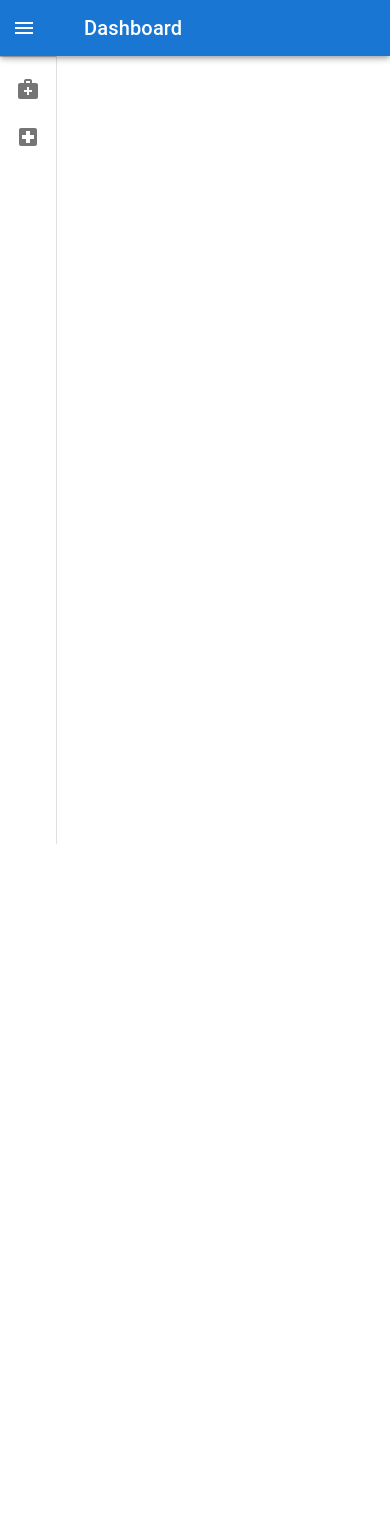
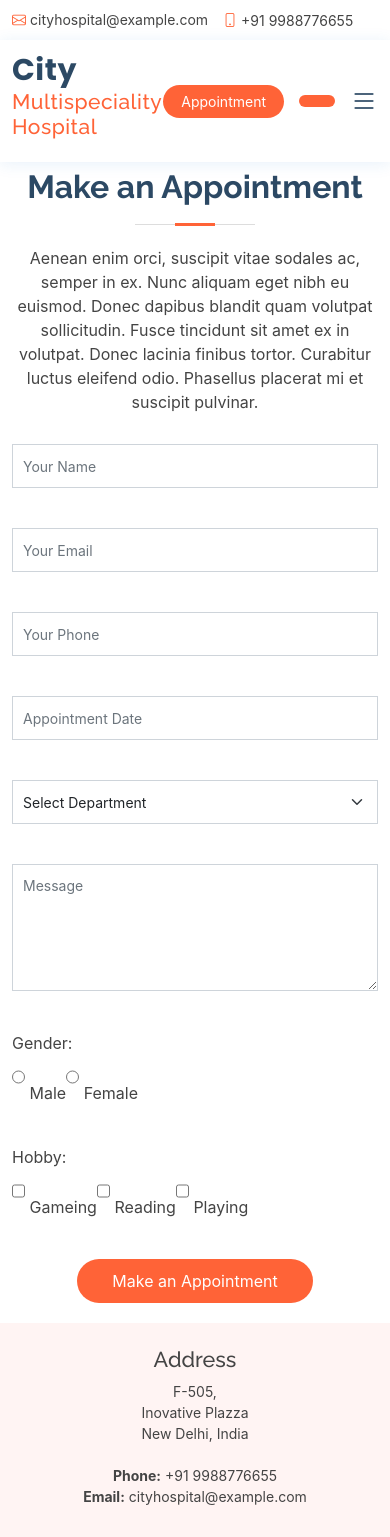
Before and after one commit to piyuholic/cityHostpitalNew, a React (Create React App) app: page /Appointment in a window 390 px wide. Shown: the top 1537 px of the page. Before the commit the page ends 844 px from the top, so only its background shows below. Built offline with nearby package versions, Linux system fonts and the light colour scheme.

Commit message:
appointment_5

```diff
--- a/public/assets/css/style.css
+++ b/public/assets/css/style.css
@@ -210,6 +210,7 @@ h1, h2, h3, h4, h5, h6 {
   transition: 0.3s;
   font-size: 14px;
   display: inline-block;
+  border: none;
 }
 
 .appointment-btn:hover {
--- a/src/Adminpenal/component/Layout.js
+++ b/src/Adminpenal/component/Layout.js
@@ -18,7 +18,9 @@ import ListItemIcon from '@mui/material/ListItemIcon';
 import ListItemText from '@mui/material/ListItemText';
 import LocalHospitalIcon from '@mui/icons-material/LocalHospital';
 import MedicalServicesIcon from '@mui/icons-material/MedicalServices';
+import PersonIcon from '@mui/icons-material/Person';
 import { NavLink } from 'react-router-dom';
+import { Person } from '@mui/icons-material';
 
 const drawerWidth = 240;
 
@@ -100,7 +102,8 @@ export default function Layout({ children }) {
 
     let displayList = [
         { name: 'Medicines', to: '/Medicineadmin', icon: <MedicalServicesIcon /> },
-        { name: 'Doctors', to: '/Doctoradmin', icon: <LocalHospitalIcon /> }
+        { name: 'Doctors', to: '/Doctoradmin', icon: <LocalHospitalIcon /> },
+        { name: 'Patients', to: '/Patientadmin', icon: <Person/> }
     ]
 
     return (
--- /dev/null
+++ b/src/Adminpenal/container/Patientadmin.js
@@ -0,0 +1,133 @@
+import React from 'react';
+import Button from '@mui/material/Button';
+import TextField from '@mui/material/TextField';
+import Dialog from '@mui/material/Dialog';
+import DialogActions from '@mui/material/DialogActions';
+import DialogContent from '@mui/material/DialogContent';
+import DialogContentText from '@mui/material/DialogContentText';
+import DialogTitle from '@mui/material/DialogTitle';
+import * as yup from 'yup';
+import { useFormik, Form, Formik } from 'formik';
+
+
+
+
+function Patientadmin(props) {
+
+
+    const [open, setOpen] = React.useState(false);
+
+    const handleClickOpen = () => {
+        setOpen(true);
+    };
+
+    const handleClose = () => {
+        setOpen(false);
+    };
+
+    const handleAdd = (values) => {
+
+        let localData = JSON.parse(localStorage.getItem("Patient"));
+
+        let id = Math.floor(Math.random() * 100000)
+
+        let data = { id: id, ...values };
+
+        if (localData === null) {
+            localStorage.setItem("Patient", JSON.stringify([data]));
+        } else {
+            localData.push(data)
+            localStorage.setItem("Patient", JSON.stringify(localData));
+        }
+
+        setOpen(false);
+        formikObj.resetForm()
+    };
+
+
+
+
+    let schema = yup.object().shape({
+        name: yup.string().required("Please Enter patientname."),
+        mobilenumber: yup.string().required("Please Enter mobilenumber."),
+        email: yup.string().required("Please Enter email."),
+    });
+
+    const formikObj = useFormik({
+        validationSchema: schema,
+        initialValues: {
+            name: '',
+            mobilenumber: '',
+            email: ''
+        },
+        onSubmit: values => {
+            handleAdd(values)
+        },
+    });
+
+    const { handleBlur, handleChange, errors, touched, handleSubmit } = formikObj;
+
+    return (
+        <div>
+            <h1>Patients</h1>
+            <div>
+                <Button variant="outlined" onClick={handleClickOpen}>
+                    Add Patients
+                </Button>
+                <Dialog open={open} onClose={handleClose}>
+                    <DialogTitle>Subscribe</DialogTitle>
+                    <Formik values={formikObj}>
+                        <from onSubmit={handleSubmit}>
+                            <DialogContent>
+                                <TextField
+                                    margin="dense"
+                                    id="name"
+                                    name='name'
+                                    label="Patients name"
+                                    type="text"
+                                    fullWidth
+                                    variant="standard"
+                                    onChange={handleChange}
+                                    onBlur={handleBlur}
+                                />
+                                <p>{errors.name && touched.name ? errors.name : ''}</p>
+                                <TextField
+                                    margin="dense"
+                                    id="mobilenumber"
+                                    name="mobilenumber"
+                                    label="mobile number"
+                                    type="text"
+                                    fullWidth
+                                    variant="standard"
+                                    onChange={handleChange}
+                                    onBlur={handleBlur}
+                                />
+                                <p>{errors.mobilenumber && touched.mobilenumber ? errors.mobilenumber : ''}</p>
+                                <TextField
+                                    margin="dense"
+                                    id="email"
+                                    name="email"
+                                    label="Email "
+                                    type="email"
+                                    fullWidth
+                                    variant="standard"
+                                    onChange={handleChange}
+                                    onBlur={handleBlur}
+
+                                />
+                                <p>{errors.email && touched.email ? errors.email : ''}</p>
+                            </DialogContent>
+                        </from>
+                    </Formik>
+                    <DialogActions>
+                        <Button onClick={handleClose}>Cancel</Button>
+                        <Button onClick={handleAdd} type='submit'>add</Button>
+                    </DialogActions>
+                </Dialog>
+            </div>
+        </div>
+    );
+}
+
+
+export default Patientadmin;
--- a/src/App.js
+++ b/src/App.js
@@ -1,41 +1,44 @@
-// import logo from './logo.svg';
+import logo from './logo.svg';
 import './App.css';
-// import Home from './Container/Home/Home';
-// import About from './Container/About/About';
-// import Appointment from './Container/Appointment/Appointment';
-// import Contact from './Container/Contact/Contact';
-// import Departments from './Container/Deprtments/Departments'
-// import Doctors from './Container/Doctors/Doctors';
+import Home from './Container/Home/Home';
+// import About from './Container/';
+import Appointment from './Container/Appointment/Appointment';
+import Contact from './Container/Contact/Contact';
+import Departments from './Container/Deprtments/Departments'
+import Doctors from './Container/Doctors/Doctors';
+import Medicines from './Container/Medicines/Medicines';
 import { Route, Switch } from 'react-router-dom';
-// import Header from './Component/Header/Header';
-// import Footer from './Component/Footer/Footer';
-// import Auth from './Container/auth/Auth';
+import Header from './Component/Header/Header';
+import Footer from './Component/Footer/Footer';
+import Auth from './Container/auth/Auth';
 import Layout from './Adminpenal/component/Layout';
-import Medicineadmin from './Adminpenal/container/Medicineadmin';
-import Doctoradmin from './Adminpenal/container/Doctoradmin';
+// import Medicineadmin from './Adminpenal/container/Medicineadmin';
+// import Doctoradmin from './Adminpenal/container/Doctoradmin';
+// import Patientadmin from './Adminpenal/container/Patientadmin';
 
 function App() {
   return (
-    // <>
-    //   <Header/>
+    <>
+      <Header/>
+      <Switch>
+        <Route exact path={"/"} component={Home} />
+        <Route exact path={"/Departments"} component={Departments} />
+        {/* <Route exact path={"/About"} component={About} /> */}
+        <Route exact path={"/Doctors"} component={Doctors} />
+        <Route exact path={"/Medicines"} component={Medicines} />
+        <Route exact path={"/Contact"} component={Contact} />
+        <Route exact path={"/Appointment"} component={Appointment} />
+        <Route exact path={"/auth"} component={Auth}  />
+      </Switch>
+      <Footer/>
+    </>
+    // <Layout>
     //   <Switch>
-    //     <Route exact path={"/"} component={Home} />
-    //     <Route exact path={"/Departments"} component={Departments} />
-    //     <Route exact path={"/About"} component={About} />
-    //     <Route exact path={"/Doctors"} component={Doctors} />
-    //     <Route exact path={"/Medicines"} component={Medicines} />
-    //     <Route exact path={"/Contact"} component={Contact} />
-    //     <Route exact path={"/Appointment"} component={Appointment} />
-    //     <Route exact path={"/auth"} component={Auth}  />
+    //     <Route path={'/Medicineadmin'} exact component={Medicineadmin} />
+    //     <Route path={'/Doctoradmin'} exact component={Doctoradmin} />
+    //     <Route path={'/Patientadmin'} exact component={Patientadmin} />
     //   </Switch>
-    //   <Footer/>
-    // </>
-    <Layout>
-      <Switch>
-        <Route path={'/Medicineadmin'} exact component={Medicineadmin} />
-        <Route path={'/Doctoradmin'} exact component={Doctoradmin} />
-      </Switch>
-    </Layout>
+    // </Layout>
   );
 }
 
--- a/src/Component/Header/Header.js
+++ b/src/Component/Header/Header.js
@@ -34,6 +34,8 @@ function Headar(props) {
                             <li><NavLink className="nav-link scrollto" to={"/Doctors"}>Doctors</NavLink></li>
                             <li><NavLink className="nav-link scrollto " to={"/About"}>About</NavLink></li>
                             <li><NavLink className="nav-link scrollto" to={"/Contact"}>Contact</NavLink></li>
+                            <li><NavLink className="nav-link scrollto" to={"/Appointment"}>appointment</NavLink></li>
+
                         </ul>
                         <i className="bi bi-list mobile-nav-toggle" />
                     </nav>
--- a/src/Container/Appointment/Appointment.js
+++ b/src/Container/Appointment/Appointment.js
@@ -3,14 +3,18 @@ import * as yup from 'yup';
 import { Form, Formik, useFormik } from 'formik';
 
 function Appointment(props) {
+    const phoneRegExp = /^((\\+[1-9]{1,4}[ \\-]*)|(\\([0-9]{2,3}\\)[ \\-]*)|([0-9]{2,4})[ \\-]*)*?[0-9]{3,4}?[ \\-]*[0-9]{3,4}?$/;
+
 
     let schema = yup.object().shape({
-        name: yup.string().required("Please Enter Your Name."),
+        name: yup.string().required("Please Enter Your Name.").matches(/^[A-Za-z ]*$/, 'Please enter valid name'),
         email: yup.string().email("Please Enter Valid Email.").required("Please Enter Your Email."),
-        phone: yup.string().required("Please Enter Your Phone Number."),
-        date: yup.string().required("Please Enter Date."),
+        phone: yup.string().required("Please Enter Your Phone Number.").matches(phoneRegExp, 'Phone number is not valid').min(10, 'Enter min 10 digits').max(10, 'Enter max 10 digits'),
+        date: yup.string().required("Please Enter Date.").matches(/^(0[1-9]|[12][0-9]|3[01])[- /.](0[1-9]|1[012])[- /.](19|20)\d\d$/, "Enter Date in Format."),
         department: yup.string().required("Please Select Department."),
-        message: yup.string().required("Please Enter Any Message.")
+        message: yup.string().required("Please Enter Any Message.").min(50, "Enter Minimum 50 Characters"),
+        gender: yup.string().required("Please Select Gender."),
+        hobby: yup.array().min(1).of(yup.string().required("Please Select Hobby.")).required()
     });
 
     const formikObj = useFormik({
@@ -20,7 +24,9 @@ function Appointment(props) {
             phone: '',
             date: '',
             department: '',
-            message: ''
+            message: '',
+            gender: '',
+            hobby: ''
         },
         validationSchema: schema,
         onSubmit: values => {
@@ -28,7 +34,7 @@ function Appointment(props) {
         },
     });
 
-    const { handleChange, errors, handleSubmit ,touched, handleBlur} = formikObj;
+    const { handleChange, errors, handleSubmit, handleBlur, touched } = formikObj;
 
 
     return (
@@ -41,33 +47,37 @@ function Appointment(props) {
                             blandit quam volutpat sollicitudin. Fusce tincidunt sit amet ex in volutpat. Donec lacinia finibus tortor.
                             Curabitur luctus eleifend odio. Phasellus placerat mi et suscipit pulvinar.</p>
                     </div>
-                    <Formik values={formikObj} >
-                    <Form onSubmit={handleSubmit} action method="post" role="form" className="php-email-form">
+                    <Formik values={formikObj}>
+                        <Form onSubmit={handleSubmit} className="php-email-form">
                             <div className="row">
-                            <div className="col-md-4 form-group">
-                                <input onChange={handleChange} onBlur={handleBlur} type="text" name="name" className="form-control" id="name" placeholder="Your Name" data-rule="minlen:4" data-msg="Please enter at least 4 chars" />
+                                <div className="col-md-4 form-group ">
+                                    <input onChange={handleChange} onBlur={handleBlur} type="text" name="name" className="form-control" id="name" placeholder="Your Name" />
                                     <p>{errors.name && touched.name ? errors.name : ''}</p>
                                     <div className="validate" />
                                 </div>
                                 <div className="col-md-4 form-group mt-3 mt-md-0">
-                                <input onChange={handleChange} onBlur={handleBlur} type="email" className="form-control" name="email" id="email" placeholder="Your Email" data-rule="email" data-msg="Please enter a valid email" />
+                                    <input onChange={handleChange} onBlur={handleBlur} type="text" className="form-control" name="email" id="email" placeholder="Your Email" />
                                     <p>{errors.email && touched.email ? errors.email : ''}</p>
                                     <div className="validate" />
                                 </div>
                                 <div className="col-md-4 form-group mt-3 mt-md-0">
-                                <input onChange={handleChange} onBlur={handleBlur} type="tel" className="form-control" name="phone" id="phone" placeholder="Your Phone" data-rule="minlen:4" data-msg="Please enter at least 4 chars" />
+                                    <input
+                                      onChange={handleChange}
+                                      onBlur={handleBlur}
+                                      type="text"
+                                      className="form-control" name="phone" id="phone" placeholder="Your Phone" />
                                     <p>{errors.phone && touched.phone ? errors.phone : ''}</p>
                                     <div className="validate" />
                                 </div>
                             </div>
                             <div className="row">
                                 <div className="col-md-4 form-group mt-3">
-                                <input onChange={handleChange} onBlur={handleBlur} type="date" name="date" className="form-control datepicker" id="date" placeholder="Appointment Date" data-rule="minlen:4" data-msg="Please enter at least 4 chars" />
+                                    <input onChange={handleChange} onBlur={handleBlur} type="text" name="date" className="form-control datepicker" id="date" placeholder="Appointment Date" />
                                     <p>{errors.date && touched.date ? errors.date : ''}</p>
                                     <div className="validate" />
                                 </div>
                                 <div className="col-md-4 form-group mt-3">
-                                <select onChange={handleChange} onBlur={handleBlur}  name="department" id="department" className="form-select">
+                                    <select onChange={handleChange} onBlur={handleBlur} name="department" id="department" className="form-select">
                                         <option value>Select Department</option>
                                         <option value="Department 1">Department 1</option>
                                         <option value="Department 2">Department 2</option>
@@ -78,10 +88,31 @@ function Appointment(props) {
                                 </div>
                             </div>
                             <div className="form-group mt-3">
-                            <textarea onChange={handleChange} onBlur={handleBlur} className="form-control" name="message" rows={5} placeholder="Message (Optional)" defaultValue={""} />
-                            <p>{errors.name && touched.name ? errors.name : ''}</p>
+                                <textarea onChange={handleChange} onBlur={handleBlur} className="form-control" name="message" rows={5} placeholder="Message" defaultValue={""} />
+                                <p>{errors.message && touched.message ? errors.message : ''}</p>
                                 <div className="validate" />
                             </div>
+                            <div className="form-group mt-3">
+                                    <label>
+                                        Gender:
+                                    </label>  <br />
+                                    <input type="radio" value="Male" name="gender" onChange={handleChange} onBlur={handleBlur}/> Male
+                                    <input type="radio" value="Female" name="gender" onChange={handleChange} onBlur={handleBlur}/> Female
+                                <p>{errors.gender && touched.gender ? errors.gender : ''}</p>
+                                <div className="validate" />
+                            </div>
+
+                            <div className="form-group mt-3">
+                                    <label>
+                                        Hobby:
+                                    </label>  <br />
+                                    <input type="checkbox" value="Gameing" name="hobby" onChange={handleChange} onBlur={handleBlur}/> Gameing
+                                    <input type="checkbox" value="Reading" name="hobby" onChange={handleChange} onBlur={handleBlur}/> Reading
+                                    <input type="checkbox" value="Playing" name="hobby" onChange={handleChange} onBlur={handleBlur}/> Playing
+                                <p>{errors.hobby && touched.hobby ? errors.hobby : ''}</p>
+                                <div className="validate" />
+                            </div>
+
                             <div className="mb-3">
                                 <div className="loading">Loading</div>
                                 <div className="error-message" />
--- a/src/Container/auth/Auth.js
+++ b/src/Container/auth/Auth.js
@@ -49,11 +49,11 @@ function Auth(props) {
         initialValues: intVal,
         validationSchema: schema,
         onSubmit: values => {
-            console.log(values);
+            alert(JSON.stringify(values, null, 2));
         },
     });
 
-    const { handleChange, handleSubmit, errors, touched, handleBlur } = formikObj
+    const { handleChange, handleSubmit, errors } = formikObj
 
 
     return (
@@ -86,10 +86,9 @@ function Auth(props) {
                                                     className="form-control"
                                                     id="name"
                                                     placeholder="Your Name"
-                                                    onBlur={handleBlur}
                                                     onChange={handleChange}
                                                 />
-                                                <p>{errors.name && touched.name ? errors.name : ''}</p>
+                                                <p>{errors.name}</p>
                                                 <div className="validate" />
                                             </div>
                                         </div>
@@ -104,10 +103,9 @@ function Auth(props) {
                                         name="email"
                                         id="email"
                                         placeholder="Your Email"
-                                        onBlur={handleBlur}
                                         onChange={handleChange}
                                     />
-                                    <p>{errors.email && touched.email ? errors.email : ''}</p>
+                                    <p>{errors.email}</p>
                                     <div className="validate" />
                                 </div>
                             </div>
@@ -125,9 +123,8 @@ function Auth(props) {
                                                 id="password"
                                                 placeholder="Your Password"
                                                 onChange={handleChange}
-                                                onBlur={handleBlur}
                                             />
-                                            <p>{errors.password && touched.password ? errors.password : ''}</p>
+                                            <p>{errors.password}</p>
                                             <div className="validate" />
                                         </div>
                                     </div>
@@ -135,9 +132,9 @@ function Auth(props) {
 
                             {
                                 reset === true ?
-                                    <div className="text-center"><button type="submit">Submit</button></div> : userType === 'Login' ? <div className="text-center"><button type="submit">Login</button></div>
-                            :
-                            <div className="text-center"><button type="submit">Signup</button></div>
+                                    <div className="text-center"><button type="submit">Submit</button></div>
+                                    :
+                                    userType === 'Login' ? <div className="text-center"><button type="submit">Login</button></div> : <div className="text-center"><button type="submit">Signup</button></div>
                             }
 
 
@@ -145,10 +142,7 @@ function Auth(props) {
                         </Form>
                     </Formik>
                     {
-                        userType === 'Login' ? <div className="text-center mt-2">Create a new account
-                            :
-                            <Link onClick={() => { setReset(false); setUserType('Signup') }}>Signup</Link> </div>
-                            : <div className='text-center mt-2' >Already have an Acoount? <Link onClick={() => { setReset(false); setUserType('Login') }}>Login</Link> </div>
+                        userType === 'Login' ? <div className="text-center mt-2">Create a new account: <Link onClick={() => { setReset(false); setUserType('Signup') }}>Signup</Link> </div> : <div className='text-center mt-2' >Already have an Acoount? <Link onClick={() => { setReset(false); setUserType('Login') }}>Login</Link> </div>
                     }
 
                     <div className="text-center mt-2"><Link onClick={() => setReset(true)}>Forgot Password?</Link></div>
```
Lines whose indentation alone changed are shown as unchanged.
